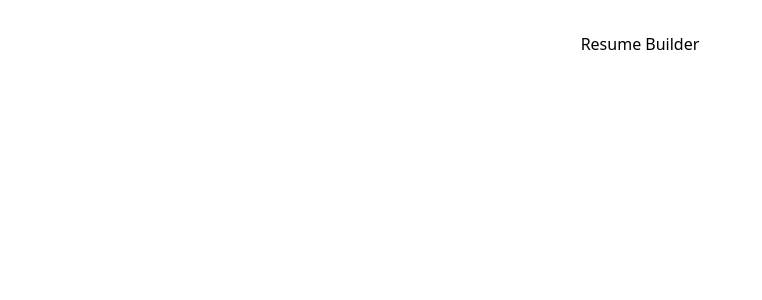
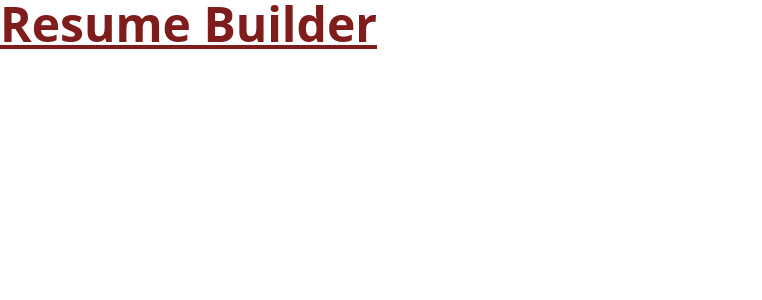
Before and after one commit to eliseekn/resume-builder, a React (Vite) app: page / in a window 1280 px wide. Shown: the top 300 px of the page, without its empty margins (0-762 px from the left). Built offline with nearby package versions, Linux system fonts and the light colour scheme.

Commit message:
Installation and setup of tailwindcss

```diff
--- a/src/App.css
+++ /dev/null
@@ -1,41 +0,0 @@
-#root {
-  max-width: 1280px;
-  margin: 0 auto;
-  padding: 2rem;
-  text-align: center;
-}
-
-.logo {
-  height: 6em;
-  padding: 1.5em;
-  will-change: filter;
-}
-.logo:hover {
-  filter: drop-shadow(0 0 2em #646cffaa);
-}
-.logo.react:hover {
-  filter: drop-shadow(0 0 2em #61dafbaa);
-}
-
-@keyframes logo-spin {
-  from {
-    transform: rotate(0deg);
-  }
-  to {
-    transform: rotate(360deg);
-  }
-}
-
-@media (prefers-reduced-motion: no-preference) {
-  a:nth-of-type(2) .logo {
-    animation: logo-spin infinite 20s linear;
-  }
-}
-
-.card {
-  padding: 2em;
-}
-
-.read-the-docs {
-  color: #888;
-}
--- a/src/App.tsx
+++ b/src/App.tsx
@@ -1,7 +1,7 @@
-import './App.css'
+import React from "react"
 
 export default function App() {
-    return <h1 className="text-3xl font-bold underline">
+    return <h1 className="text-5xl font-bold underline text-red-900">
         Resume Builder
     </h1>
 }
--- a/tailwind.config.cjs
+++ b/tailwind.config.cjs
@@ -1,8 +1,10 @@
 /** @type {import('tailwindcss').Config} */
 module.exports = {
-    content: [],
+    content: [
+        "./src/**/*.{js,jsx,ts,tsx}",
+    ],
     theme: {
-    extend: {},
+        extend: {},
     },
     plugins: [],
 }
```
Also changed, not shown: src/main.tsx (+7 -5 lines).
